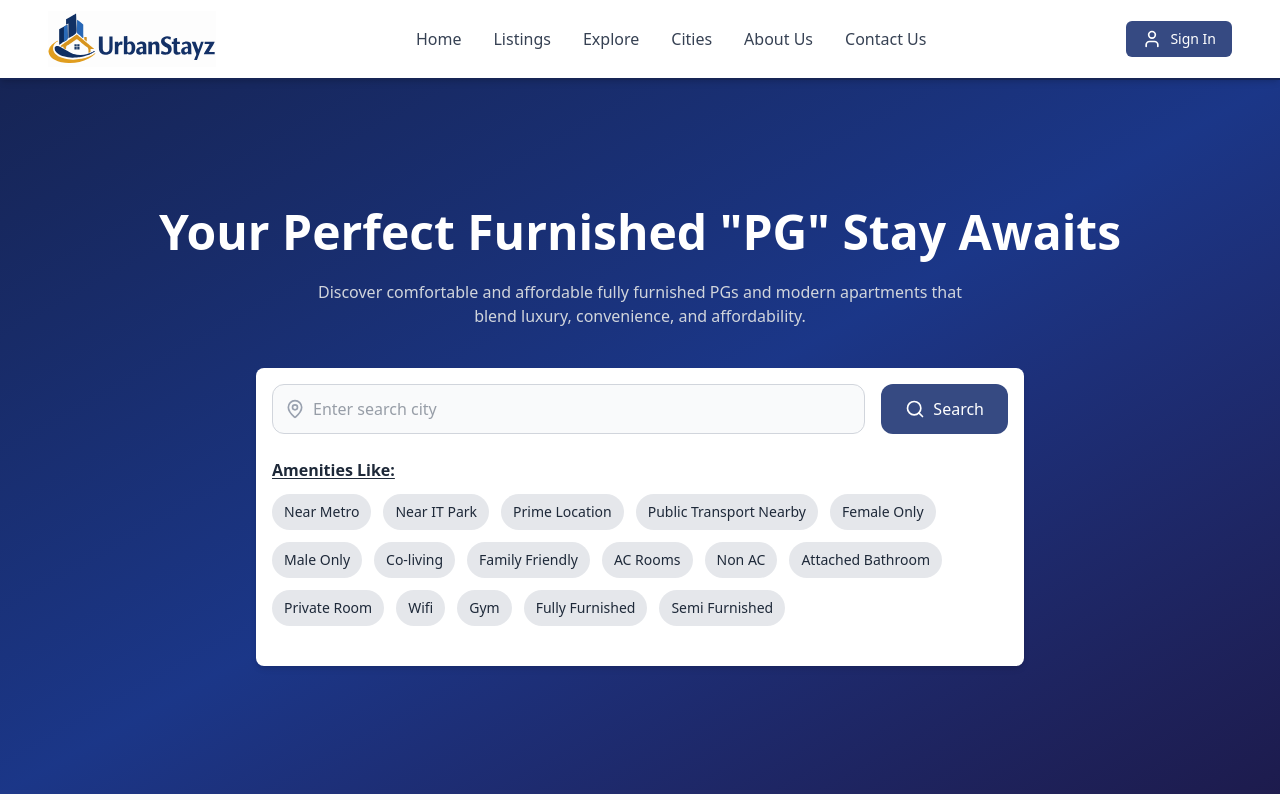
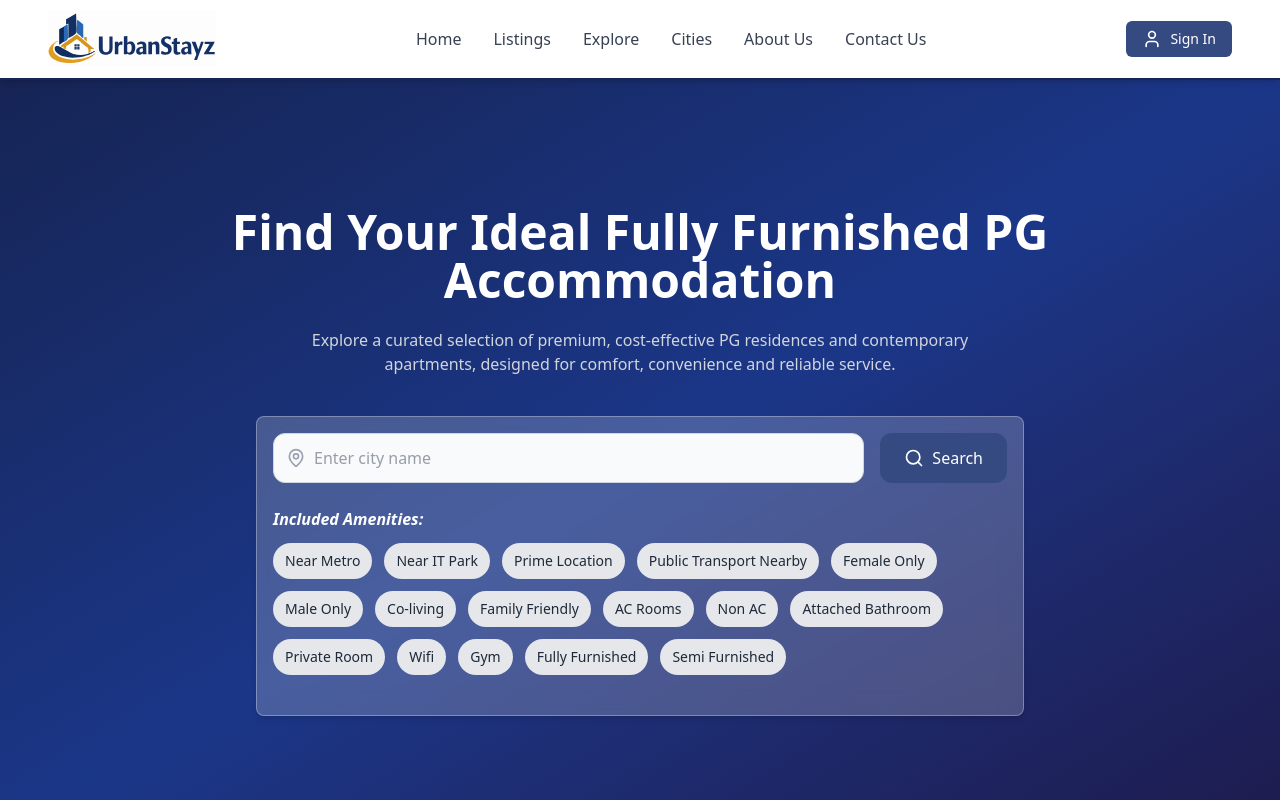
Before and after one commit to deepakguptabvp/UrbanStayz-Frontend, a React (Vite) app: page / in a window 1280 px wide. Shown: the top 800 px of the page. Built offline with nearby package versions, Linux system fonts and the light colour scheme.

Commit message:
UI improvemsnts for Hero Section

```diff
--- a/src/components/HeroSection.jsx
+++ b/src/components/HeroSection.jsx
@@ -48,21 +48,22 @@ const HeroSection = ({ onSearch }) => {
       </div>
       <div className="relative max-w-7xl mx-auto px-3 sm:px-4 lg:px-8 py-12 sm:py-20 lg:py-32">
         <h1 className="text-3xl md:text-4xl lg:text-5xl font-extrabold text-center">
-          Your Perfect Furnished "PG" Stay Awaits
+          Find Your Ideal Fully Furnished PG Accommodation
         </h1>
         <p className="mt-4 sm:mt-6 text-gray-300 text-sm sm:text-base text-center max-w-2xl mx-auto">
-          Discover comfortable and affordable fully furnished PGs and modern
-          apartments that blend luxury, convenience, and affordability.
+          Explore a curated selection of premium, cost-effective PG residences
+          and contemporary apartments, designed for comfort, convenience and
+          reliable service.
         </p>
 
-        <div className="mt-8 sm:mt-10 max-w-3xl mx-auto bg-white rounded-lg shadow-md p-3 sm:p-4">
+        <div className="mt-8 sm:mt-10 max-w-3xl mx-auto bg-white/20 backdrop-blur-md rounded-lg shadow-md border border-white/30 p-3 sm:p-4">
           <div className="flex flex-col gap-3 sm:gap-0 sm:flex-row">
             <div className="grow">
               <div className="flex items-center border border-gray-300 rounded-xl px-3 py-2 sm:py-3 bg-gray-50">
                 <MapPinIcon className="h-4 w-4 sm:h-5 sm:w-5 text-gray-400 flex-shrink-0" />
                 <input
                   type="text"
-                  placeholder="Enter search city"
+                  placeholder="Enter city name"
                   value={inputValue}
                   onChange={(e) => setInputValue(e.target.value)}
                   className="ml-2 grow focus:outline-none bg-transparent text-gray-700 text-sm sm:text-base"
@@ -80,8 +81,8 @@ const HeroSection = ({ onSearch }) => {
 
           {/* Room Filter Options */}
           <div className="my-4 lg:my-6">
-            <h2 className="bg-white text-gray-800 text-sm sm:text-base font-semibold underline underline-offset-2 mb-3">
-              Amenities Like:
+            <h2 className=" text-white text-lg font-bold sm:text-base italic mb-3">
+              Included Amenities:
             </h2>
             <div className="flex flex-wrap gap-2 sm:gap-3">
               {roomOptions.slice(0, 16).map((items, index) => (
--- a/src/components/PgCard.jsx
+++ b/src/components/PgCard.jsx
@@ -143,7 +143,7 @@ const PgCard = ({
             <span className="text-sm sm:text-sm text-gray-500"> /month</span>
           </div>
 
-          <button className="bg-[#364a82] hover:bg-[#d28c14] text-white py-1 sm:py-1.5 px-3 sm:px-4 rounded text-base sm:text-base transition cursor-pointer flex-shrink-0">
+          <button className="bg-[#364a82] hover:bg-[#16317b] text-white py-1 sm:py-1.5 px-3 sm:px-4 rounded text-base sm:text-base transition cursor-pointer flex-shrink-0">
             View Details
           </button>
         </div>
@@ -153,3 +153,6 @@ const PgCard = ({
 };
 
 export default PgCard;
+
+
+// #d28c14
```
Also changed, not shown: 1 other file (tests, documents, lock files or other folders).
